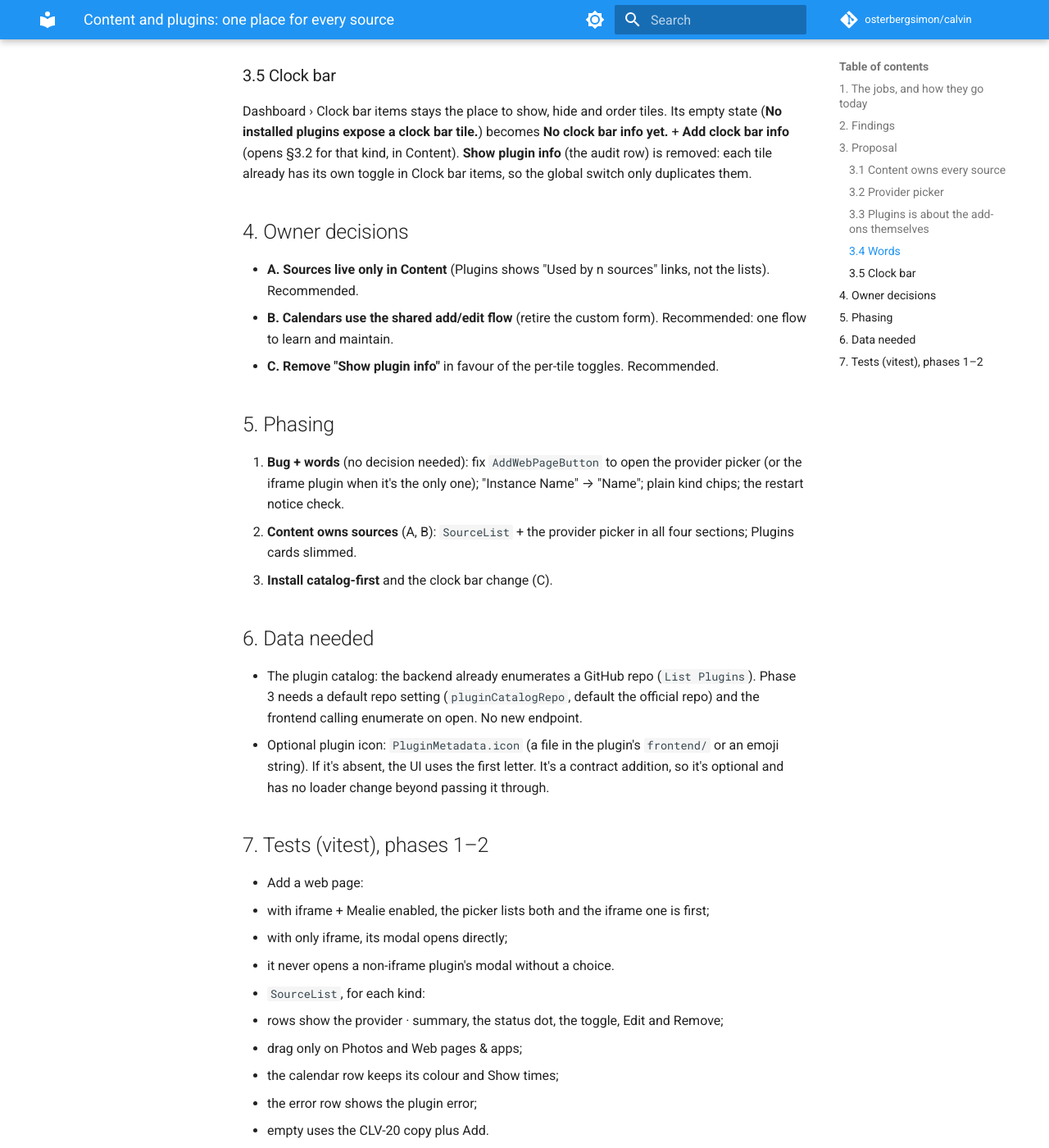
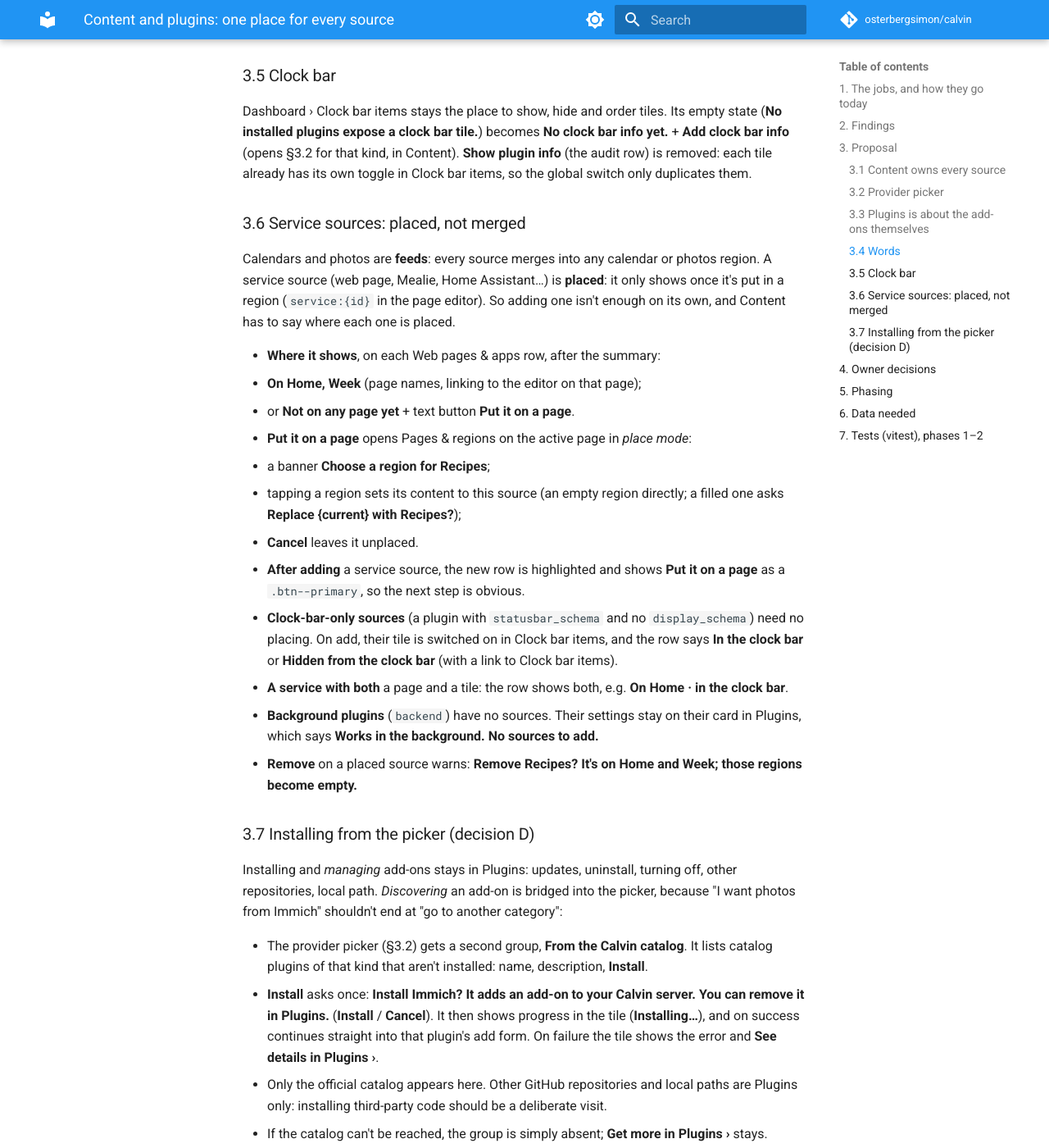
Before and after one commit to osterbergsimon/calvin, an MkDocs documentation site: the page built from docs/design/2026-10-30-content-and-plugins.md, in a window 1280 px wide and 1400 px high, scrolled down 3548 px. Shown: the whole window at 82% size. Built offline with MkDocs 1.6.1 and Material for MkDocs 9.7.7, drawn with Linux system fonts in a browser that asks for light colours; comment, search, counter and statistics services are not loaded; some of the changed text lies outside the part shown.

Commit message:
docs(design): record A/B/C, add service placement and catalog install bridge (D)

```diff
--- a/docs/design/2026-10-30-content-and-plugins.md
+++ b/docs/design/2026-10-30-content-and-plugins.md
@@ -128,18 +128,61 @@ Dashboard › Clock bar items stays the place to show, hide and order tiles. Its
 (opens §3.2 for that kind, in Content). **Show plugin info** (the audit row) is removed: each tile already has its
 own toggle in Clock bar items, so the global switch only duplicates them.
 
+### 3.6 Service sources: placed, not merged
+
+Calendars and photos are **feeds**: every source merges into any calendar or photos region. A service source (web
+page, Mealie, Home Assistant…) is **placed**: it only shows once it's put in a region (`service:{id}` in the page
+editor). So adding one isn't enough on its own, and Content has to say where each one is placed.
+
+- **Where it shows**, on each Web pages & apps row, after the summary:
+  - **On Home, Week** (page names, linking to the editor on that page);
+  - or **Not on any page yet** + text button **Put it on a page**.
+- **Put it on a page** opens Pages & regions on the active page in *place mode*:
+  - a banner **Choose a region for Recipes**;
+  - tapping a region sets its content to this source (an empty region directly; a filled one asks **Replace
+    {current} with Recipes?**);
+  - **Cancel** leaves it unplaced.
+- **After adding** a service source, the new row is highlighted and shows **Put it on a page** as a `.btn--primary`,
+  so the next step is obvious.
+- **Clock-bar-only sources** (a plugin with `statusbar_schema` and no `display_schema`) need no placing. On add,
+  their tile is switched on in Clock bar items, and the row says **In the clock bar** or **Hidden from the clock bar**
+  (with a link to Clock bar items).
+- **A service with both** a page and a tile: the row shows both, e.g. **On Home · in the clock bar**.
+- **Background plugins** (`backend`) have no sources. Their settings stay on their card in Plugins, which says
+  **Works in the background. No sources to add.**
+- **Remove** on a placed source warns: **Remove Recipes? It's on Home and Week; those regions become empty.**
+
+### 3.7 Installing from the picker (decision D)
+
+Installing and *managing* add-ons stays in Plugins: updates, uninstall, turning off, other repositories, local path.
+*Discovering* an add-on is bridged into the picker, because "I want photos from Immich" shouldn't end at "go to
+another category":
+
+- The provider picker (§3.2) gets a second group, **From the Calvin catalog**. It lists catalog plugins of that
+  kind that aren't installed: name, description, **Install**.
+- **Install** asks once: **Install Immich? It adds an add-on to your Calvin server. You can remove it in Plugins.**
+  (**Install** / **Cancel**). It then shows progress in the tile (**Installing…**), and on success continues straight
+  into that plugin's add form. On failure the tile shows the error and **See details in Plugins ›**.
+- Only the official catalog appears here. Other GitHub repositories and local paths are Plugins only: installing
+  third-party code should be a deliberate visit.
+- If the catalog can't be reached, the group is simply absent; **Get more in Plugins ›** stays.
+
 ## 4. Owner decisions
+
+Approved 2026-10-30: A, B and C. D is proposed.
 
 - **A. Sources live only in Content** (Plugins shows "Used by n sources" links, not the lists). Recommended.
 - **B. Calendars use the shared add/edit flow** (retire the custom form). Recommended: one flow to learn and maintain.
 - **C. Remove "Show plugin info"** in favour of the per-tile toggles. Recommended.
+- **D. Install official-catalog plugins from the Content picker** (§3.7); management stays in Plugins. Recommended.
 
 ## 5. Phasing
 
 1. **Bug + words** (no decision needed): fix `AddWebPageButton` to open the provider picker (or the iframe plugin
    when it's the only one); "Instance Name" → "Name"; plain kind chips; the restart notice check.
-2. **Content owns sources** (A, B): `SourceList` + the provider picker in all four sections; Plugins cards slimmed.
-3. **Install catalog-first** and the clock bar change (C).
+2. **Content owns sources** (A, B): `SourceList` + the provider picker in all four sections, placement lines and
+   place mode (§3.6); Plugins cards slimmed.
+3. **Install catalog-first**, the clock bar change (C) and, if approved, catalog install from the picker (D, §3.7).
 
 ## 6. Data needed
 
@@ -172,4 +215,6 @@ own toggle in Clock bar items, so the global switch only duplicates them.
   - "Used by n sources" links to the Content section with highlight;
   - the turn-off and uninstall confirms include the source count;
   - themes link to Appearance.
+- Service placement: rows show the page names or **Put it on a page**; place mode sets the region content, asks before
+  replacing, and Cancel changes nothing; a clock-bar-only add switches its tile on; Remove warns with the page names.
 - Words: no "Instance", raw type badge or "statusbar" text in Settings.
```
